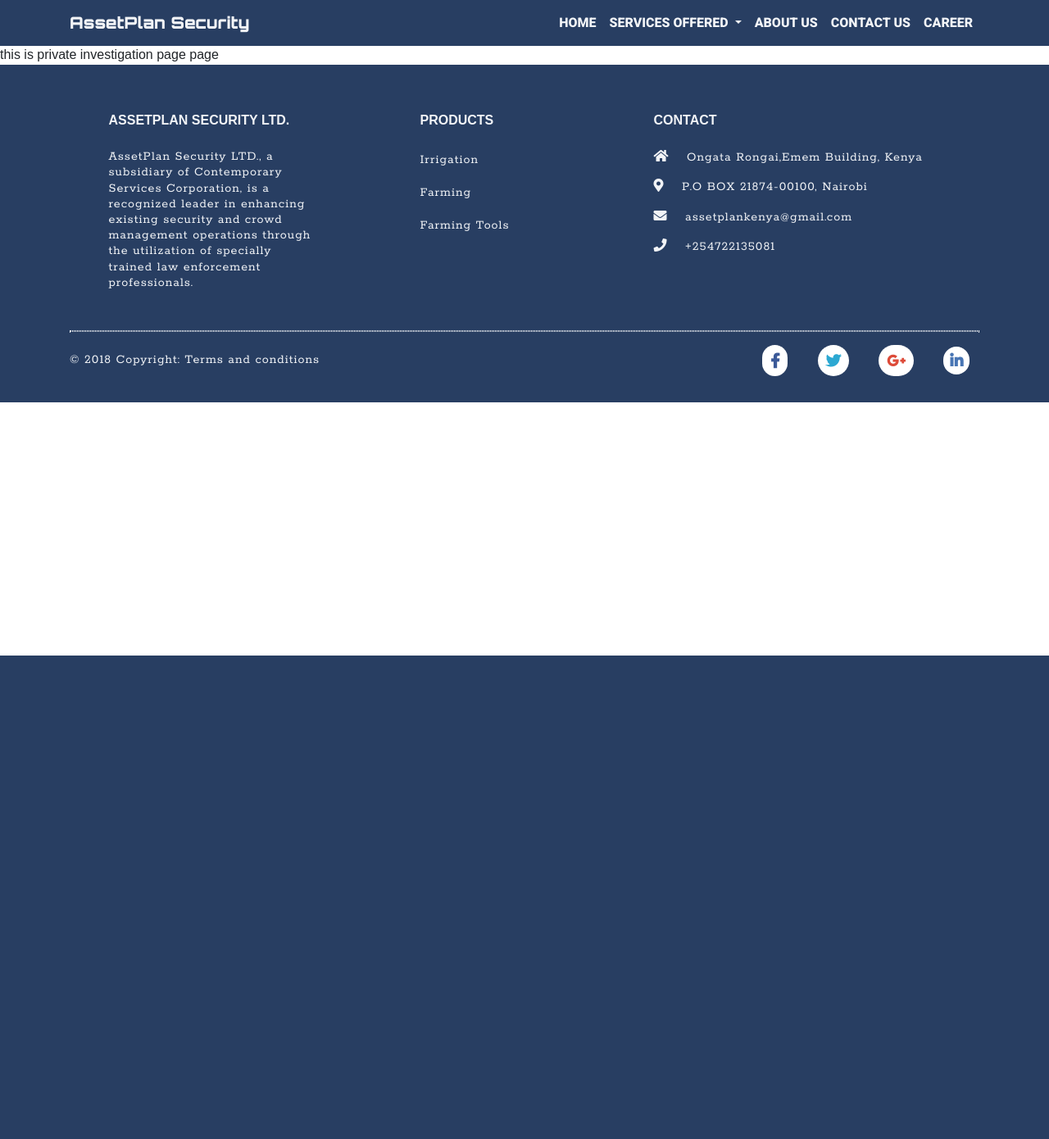
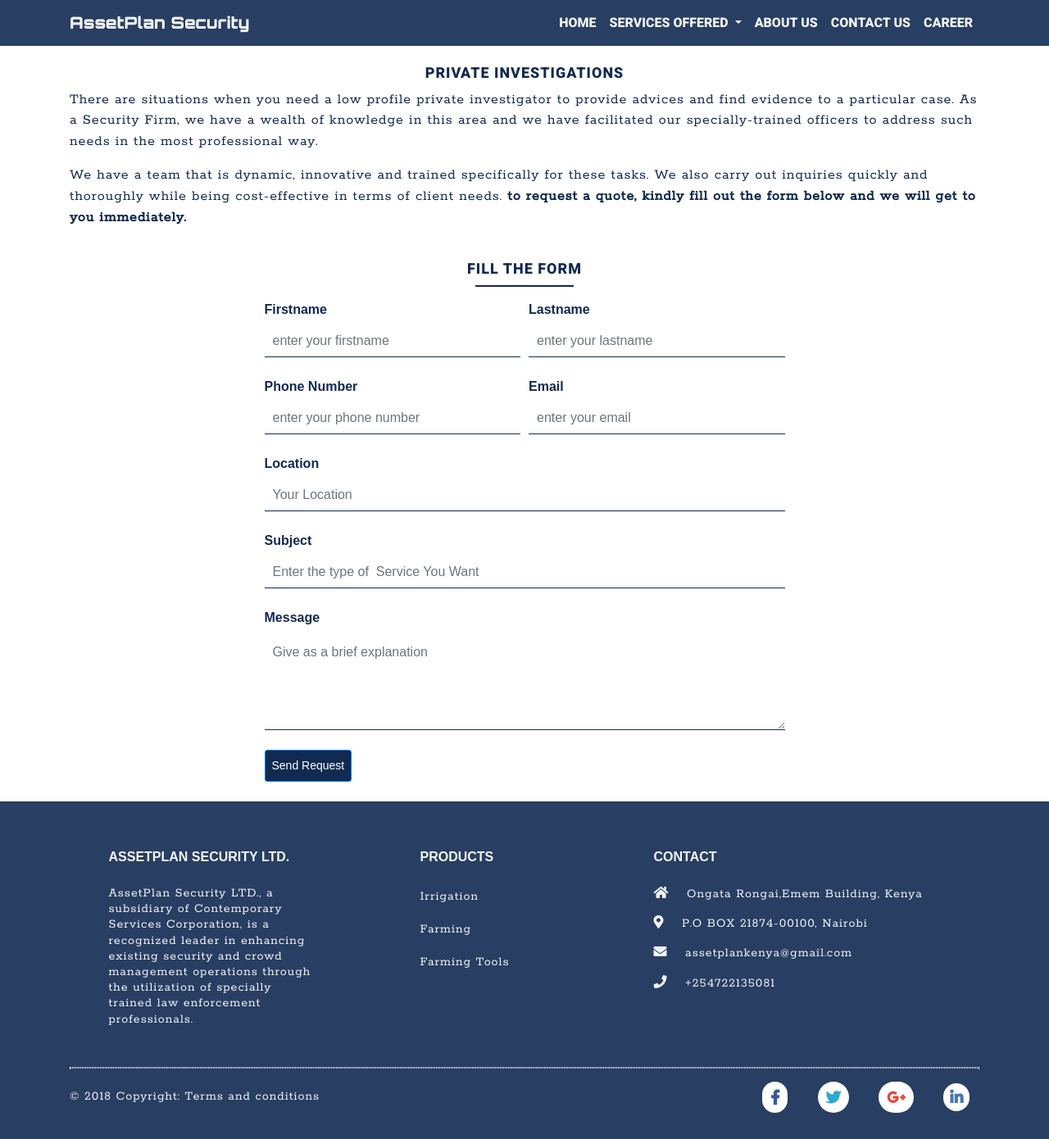
Before and after one commit to chirchir12/assetplan, a Django app: page /services/private-investigation/ in a window 1280 px wide. Shown: the whole page at 82% size. Before the commit the page ends 800 px from the top, so only its background shows below. Run offline with Django 3.2, Linux system fonts and the light colour scheme; some libraries are stand-ins or nearby versions.

Commit message:
added private investigation page

```diff
--- a/services/templates/services/private_investigation.html
+++ b/services/templates/services/private_investigation.html
@@ -1,5 +1,22 @@
 {% extends 'base.html' %}
 {% block title %}Private Investigation {% endblock %}
+
+
 {% block content %}
-this is private investigation page page
+<div class="container">
+	<div class="row mt-4">
+		<div class="col brief bodytext-p">
+			<h4 class="text-center subtitle">Private Investigations</h4>
+			<p> There are situations when you need a low profile private investigator to provide advices and find evidence to a particular case. As a Security Firm, we have a wealth of knowledge in this area and we have facilitated our specially-trained officers to address such needs in the most professional way. </p>
+			<p>We have a team that is dynamic, innovative and trained specifically for these tasks. We also carry out inquiries quickly and thoroughly while being cost-effective in terms of client needs. <b>to request a quote, kindly fill out the form below and we will get to you immediately.</b></p>
+		</div>
+	</div>
+	<div class="row my-4">
+		<div class="col-12 col-md-7 mx-auto">
+			<h4 class="text-center subtitle">Fill the Form</h4>
+			<div class="underlineform"></div>
+			{% include 'services/snippets/quote-form.html' with form=form %}
+		</div>
+	</div>
+</div>
 {% endblock %}
```
